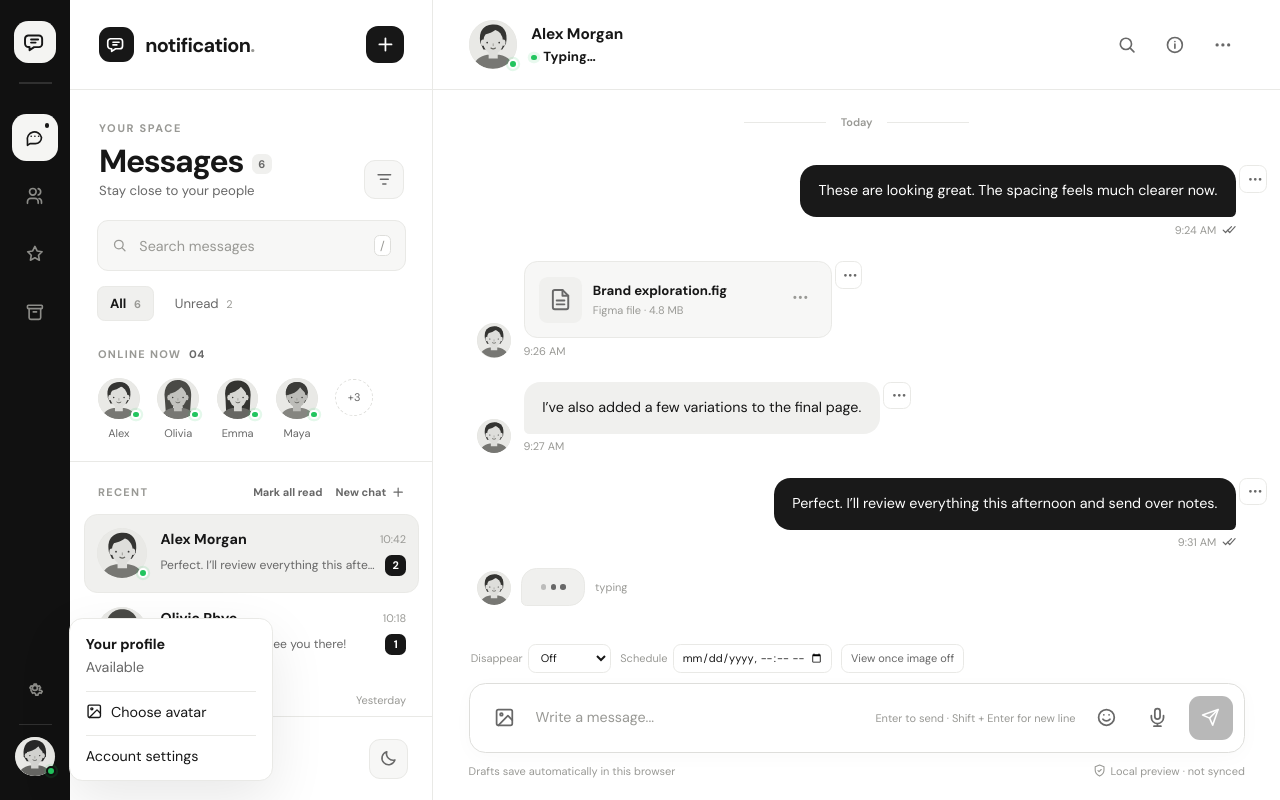
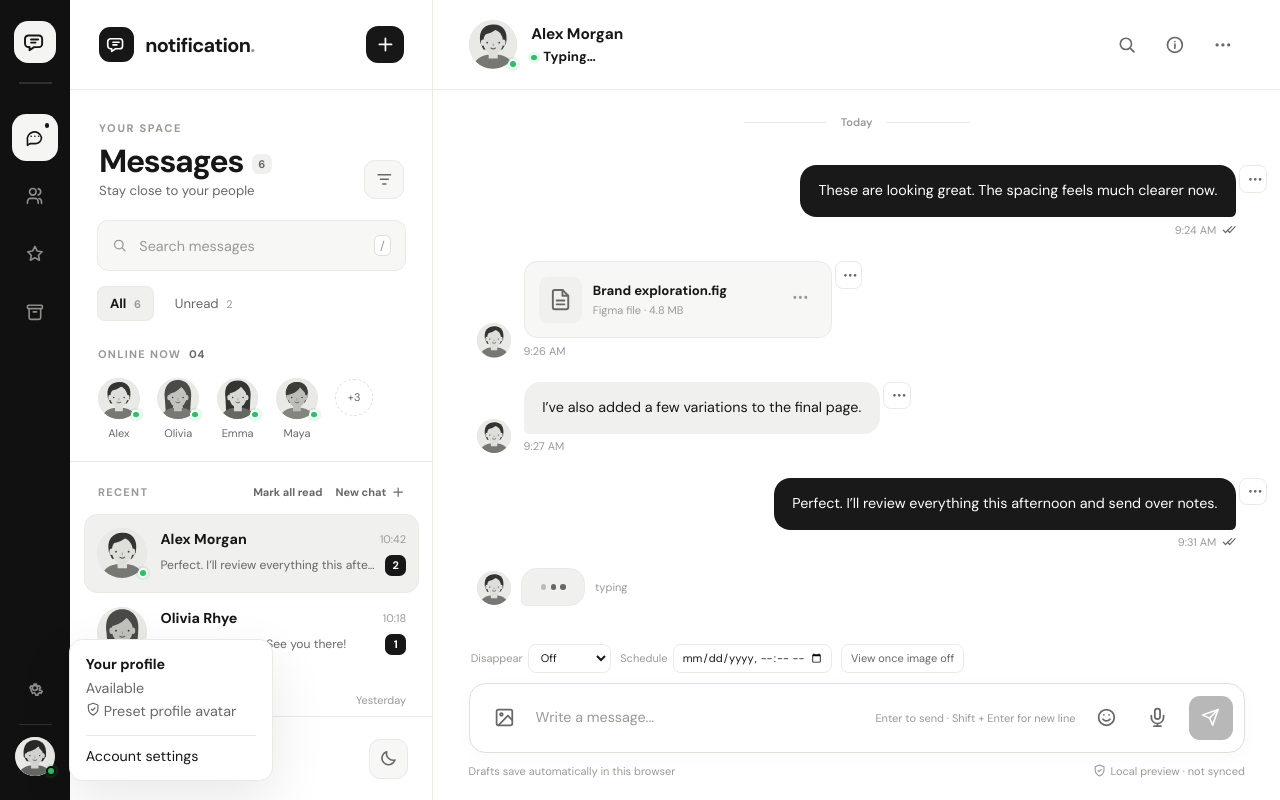
Before and after one commit to arman-somani/notification, a React (Vite) app: page / in a window 1280 px wide. Both pictures are taken after a click on the button 35 px from the left and 759 px from the top of the page. Built offline with nearby package versions, Linux system fonts and the light colour scheme.

Commit message:
Lock profile photos to the built-in avatar set

```diff
--- a/src/App.jsx
+++ b/src/App.jsx
@@ -356,11 +356,8 @@ function App() {
   }
 
   const openAvatarPicker = () => {
-    const currentAvatar = avatarOptions.find((option) => option.id === profileAvatar) || avatarOptions[0]
-    setDraftAvatar(currentAvatar.id)
-    setAvatarPickerGender(currentAvatar.gender)
     setProfileMenuOpen(false)
-    setShowAvatarPicker(true)
+    showToast('Profile avatars are preset and cannot be changed.')
   }
 
   const saveAvatarSelection = () => {
@@ -582,7 +579,7 @@ function App() {
             <div className="profile-popover">
               <strong>Your profile</strong>
               <span>Available</span>
-              <button onClick={openAvatarPicker}><Icon name="image" size={15} /> Choose avatar</button>
+              <span className="profile-avatar-lock"><Icon name="shield" size={13} /> Preset profile avatar</span>
               <button onClick={() => { setView('settings'); setProfileMenuOpen(false) }}>Account settings</button>
             </div>
           )}
@@ -667,7 +664,7 @@ function App() {
         </nav>
 
         <div className="inbox-footer">
-          <button className="footer-profile" onClick={openAvatarPicker} aria-label="Choose your profile avatar">
+          <button className="footer-profile" onClick={() => { setView("settings"); setMobileChatOpen(false) }} aria-label="Open profile settings">
             <Avatar person={{ avatarId: profileAvatar, initials: 'Y' }} size="footer" />
             <span><strong>Your workspace</strong><small>Choose your avatar</small></span>
           </button>
```
